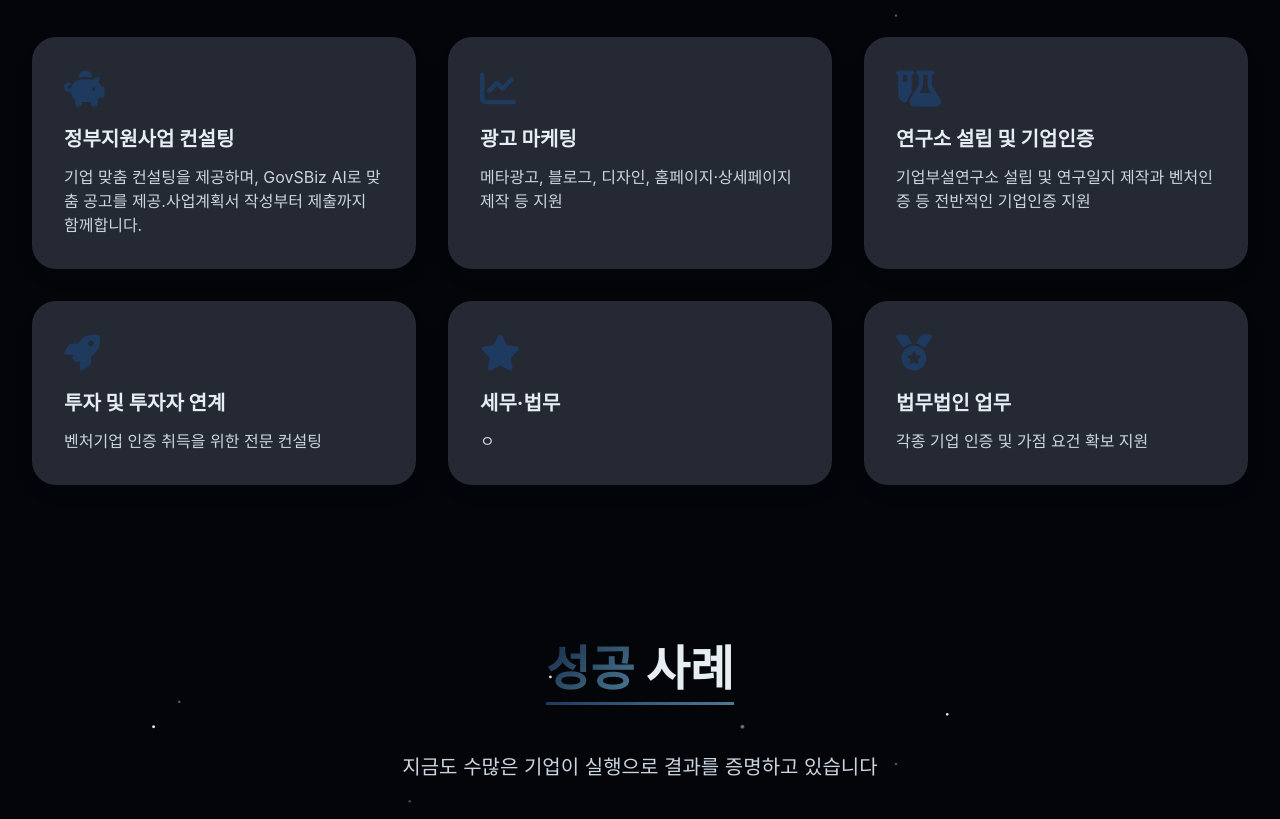
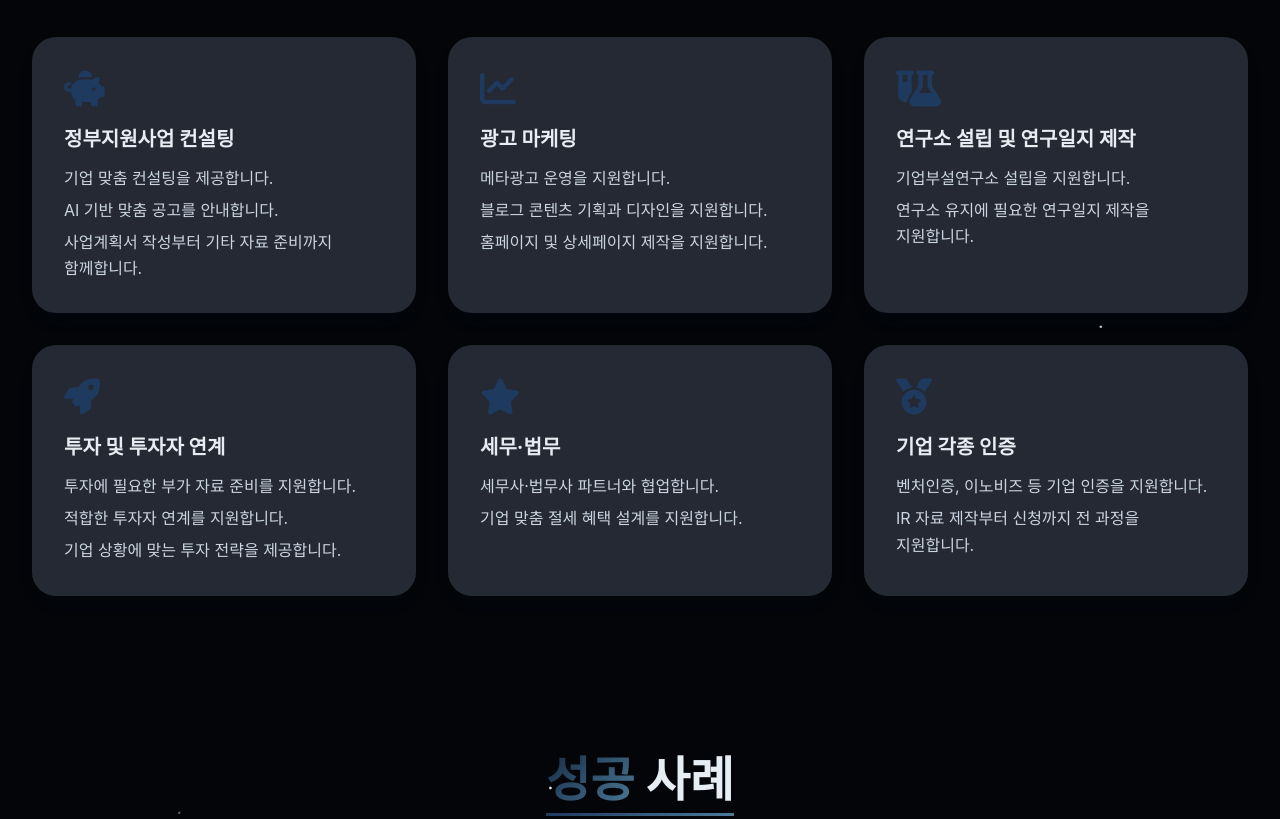
Before and after one commit to gkduddl369-cell/nlb-lab-homepage, a website: page index.html in a window 1280 px wide. Shown: the part 2640-3459 px from the top of the page. Drawn offline with nearby package versions, Linux system fonts and the light colour scheme; animation ran at ten frames a second.

Commit message:
Update service card copy and contact CTA link

```diff
--- a/index.html
+++ b/index.html
@@ -717,6 +717,17 @@
                         0 10px 20px -5px rgba(76, 122, 151, 0.12);
         }
 
+        .service-card-copy {
+            display: grid;
+            gap: 0.35rem;
+            line-height: 1.65;
+            word-break: keep-all;
+        }
+
+        .service-card-copy span {
+            display: block;
+        }
+
         .form-input {
             width: 100%;
             padding: 1rem;
@@ -2153,38 +2164,58 @@
                 <div class="service-card">
                     <div class="text-4xl mb-4 text-primary"><i class="fas fa-piggy-bank"></i></div>
                     <h4 class="text-xl font-bold mb-3">정부지원사업 컨설팅</h4>
-                    <p class="text-gray-600">기업 맞춤 컨설팅을 제공하며, GovSBiz AI로 맞춤 공고를 제공.사업계획서 작성부터 제출까지 함께합니다.
-</p>
+                    <p class="text-gray-600 service-card-copy">
+                        <span>기업 맞춤 컨설팅을 제공합니다.</span>
+                        <span>AI 기반 맞춤 공고를 안내합니다.</span>
+                        <span>사업계획서 작성부터 기타 자료 준비까지 함께합니다.</span>
+                    </p>
                 </div>
 
                 <div class="service-card">
                     <div class="text-4xl mb-4 text-primary"><i class="fas fa-chart-line"></i></div>
                     <h4 class="text-xl font-bold mb-3">광고 마케팅</h4>
-                    <p class="text-gray-600">메타광고, 블로그, 디자인, 홈페이지·상세페이지 제작 등 지원</p>
+                    <p class="text-gray-600 service-card-copy">
+                        <span>메타광고 운영을 지원합니다.</span>
+                        <span>블로그 콘텐츠 기획과 디자인을 지원합니다.</span>
+                        <span>홈페이지 및 상세페이지 제작을 지원합니다.</span>
+                    </p>
                 </div>
 
                 <div class="service-card">
                     <div class="text-4xl mb-4 text-primary"><i class="fas fa-flask-vial"></i></div>
-                    <h4 class="text-xl font-bold mb-3">연구소 설립 및 기업인증</h4>
-                    <p class="text-gray-600">기업부설연구소 설립 및 연구일지 제작과 벤처인증 등 전반적인 기업인증 지원</p>
+                    <h4 class="text-xl font-bold mb-3">연구소 설립 및 연구일지 제작</h4>
+                    <p class="text-gray-600 service-card-copy">
+                        <span>기업부설연구소 설립을 지원합니다.</span>
+                        <span>연구소 유지에 필요한 연구일지 제작을 지원합니다.</span>
+                    </p>
                 </div>
 
                 <div class="service-card">
                     <div class="text-4xl mb-4 text-primary"><i class="fas fa-rocket"></i></div>
                     <h4 class="text-xl font-bold mb-3">투자 및 투자자 연계</h4>
-                    <p class="text-gray-600">벤처기업 인증 취득을 위한 전문 컨설팅</p>
+                    <p class="text-gray-600 service-card-copy">
+                        <span>투자에 필요한 부가 자료 준비를 지원합니다.</span>
+                        <span>적합한 투자자 연계를 지원합니다.</span>
+                        <span>기업 상황에 맞는 투자 전략을 제공합니다.</span>
+                    </p>
                 </div>
 
                 <div class="service-card">
                     <div class="text-4xl mb-4 text-primary"><i class="fas fa-star"></i></div>
                     <h4 class="text-xl font-bold mb-3">세무·법무</h4>
-                    <p class="text-gray-600">ㅇ</p>
+                    <p class="text-gray-600 service-card-copy">
+                        <span>세무사·법무사 파트너와 협업합니다.</span>
+                        <span>기업 맞춤 절세 혜택 설계를 지원합니다.</span>
+                    </p>
                 </div>
 
                 <div class="service-card">
                     <div class="text-4xl mb-4 text-primary"><i class="fas fa-medal"></i></div>
-                    <h4 class="text-xl font-bold mb-3">법무법인 업무</h4>
-                    <p class="text-gray-600">각종 기업 인증 및 가점 요건 확보 지원</p>
+                    <h4 class="text-xl font-bold mb-3">기업 각종 인증</h4>
+                    <p class="text-gray-600 service-card-copy">
+                        <span>벤처인증, 이노비즈 등 기업 인증을 지원합니다.</span>
+                        <span>IR 자료 제작부터 신청까지 전 과정을 지원합니다.</span>
+                    </p>
                 </div>
             </div>
         </div>
@@ -2517,8 +2548,8 @@
                         내 기업에 맞는 지원사업을<br>
                         AI로 한 번에 찾아보세요
                     </p>
-                    <a href="https://www.govsbiz.com/" target="_blank" rel="noopener noreferrer" class="govsbiz-btn mt-8">
-                        AI 이용해보기
+                    <a href="#contact" class="govsbiz-btn mt-8">
+                        무료 상담
                     </a>
                 </div>
             </div>
```
